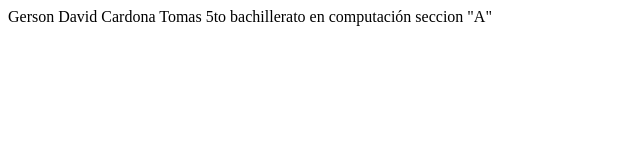
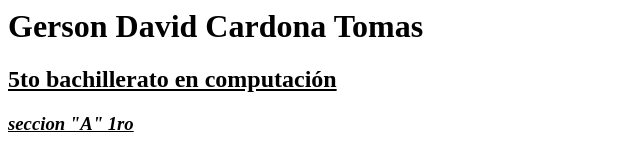
Before and after one commit to CardonaGD/Tarea, a plain HTML site: page index.html in a window 1280 px wide. Shown: the whole page, without its empty margins (0-640 px from the left). Drawn offline with Linux system fonts and the light colour scheme.

Commit message:
modificacion de HTML

```diff
--- a/index.html
+++ b/index.html
@@ -1,10 +1,12 @@
 <html>
 <head>
-	<title>Prueba HTML</title>
+	<title>Mi pagina HTML</title>
 </head>
 <body>
-Gerson David Cardona Tomas
-	5to bachillerato en computación
-     seccion "A"
+
+<h1><b>Gerson David Cardona Tomas</b></h1>
+<h2><u>5to bachillerato en computación</u></h2>
+<h3><i><u>seccion "A" 1ro</u></i></h3>
+
 </body>
 </html>
```
